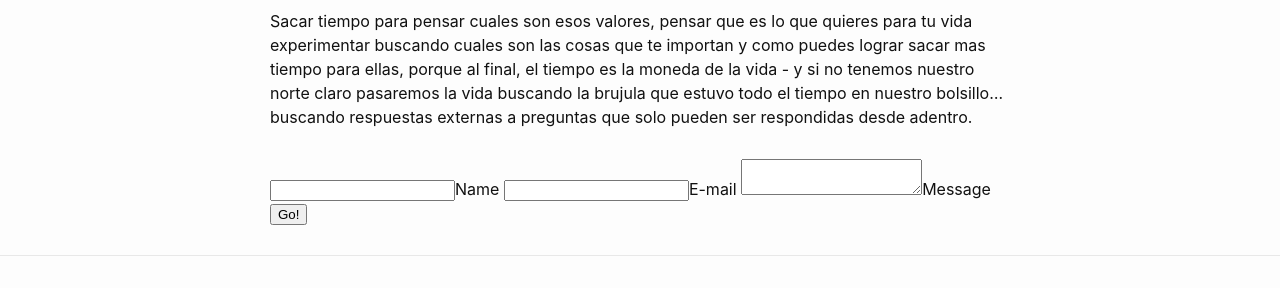
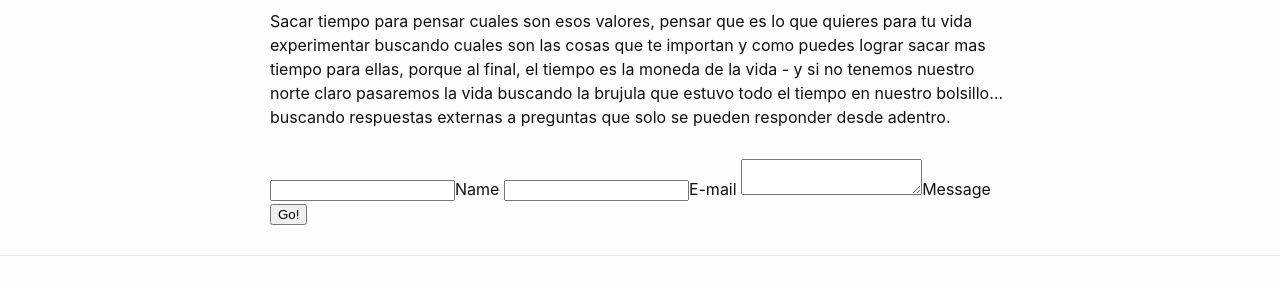
Before and after one commit to petesect18/notas, a Jekyll site: the page built from _posts/2021-12-22-norte.md, in a window 1280 px wide. Shown: the part 926-1214 px from the top of the page. Built offline with Jekyll 4.4.1, drawn with Linux system fonts in a browser that asks for light colours.

Commit message:
Update 2021-12-22-norte.md

```diff
--- a/_posts/2021-12-22-norte.md
+++ b/_posts/2021-12-22-norte.md
@@ -20,4 +20,4 @@ Esa brujula la tenemos, pero entre todo el ruido de nuestros propios pensamiento
 
 Y es ahi donde seremos capaces de separar la señal del ruido, seremos capaces de ver claramente como todas nuestras experiencias nos acercan o nos alejan de ese norte real y que podemos hacer para usarlas para ganar fuerzas para mantenernos en el camino o para corregir el rumbo.
 
-Sacar tiempo para pensar cuales son esos valores, pensar que es lo que quieres para tu vida experimentar buscando cuales son las cosas que te importan y como puedes lograr sacar mas tiempo para ellas, porque al final, el tiempo es la moneda de la vida - y si no tenemos nuestro norte claro pasaremos la vida buscando la brujula que estuvo todo el tiempo en nuestro bolsillo... buscando respuestas externas a preguntas que solo pueden ser respondidas desde adentro.
+Sacar tiempo para pensar cuales son esos valores, pensar que es lo que quieres para tu vida experimentar buscando cuales son las cosas que te importan y como puedes lograr sacar mas tiempo para ellas, porque al final, el tiempo es la moneda de la vida - y si no tenemos nuestro norte claro pasaremos la vida buscando la brujula que estuvo todo el tiempo en nuestro bolsillo... buscando respuestas externas a preguntas que solo se pueden responder desde adentro.
```
